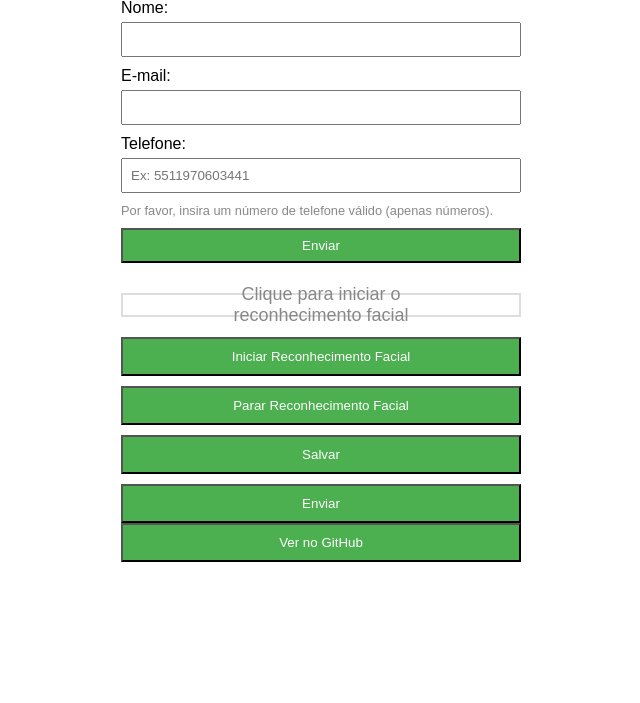
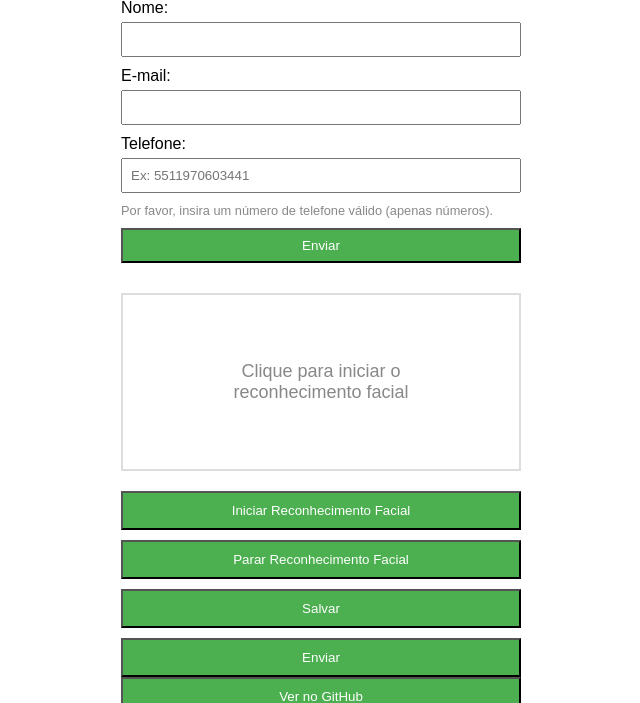
Before and after one commit to AstridNielsen-lab/BioSecurePay.github.io, a Flask app: page / in a window 1280 px wide. Shown: the part 138-841 px from the top of the page, without its empty margins (319-959 px from the left). Before the commit the page ends 700 px from the top, so only its background shows below. Run offline with Flask 2, Linux system fonts and the light colour scheme; parts of the project's set-up code (start-up, migrations or seed data) failed here and were passed over.

Commit message:
Update index.html
Signed-off-by: Astrid Nielsen Labs <32886080+AstridNielsen-lab@users.noreply.github.com>

```diff
--- a/templates/index.html
+++ b/templates/index.html
@@ -165,7 +165,7 @@
 
     <!-- Espaço para interação com a câmera -->
     <div id="camera-box">
-        <video id="camera-video" style="max-width: 100%; height: auto; display: none;"></video>
+        <video id="camera-video" style="max-width: 100%; height: auto;"></video>
         <div id="start-message">Clique para iniciar o reconhecimento facial</div>
     </div>
 
```
